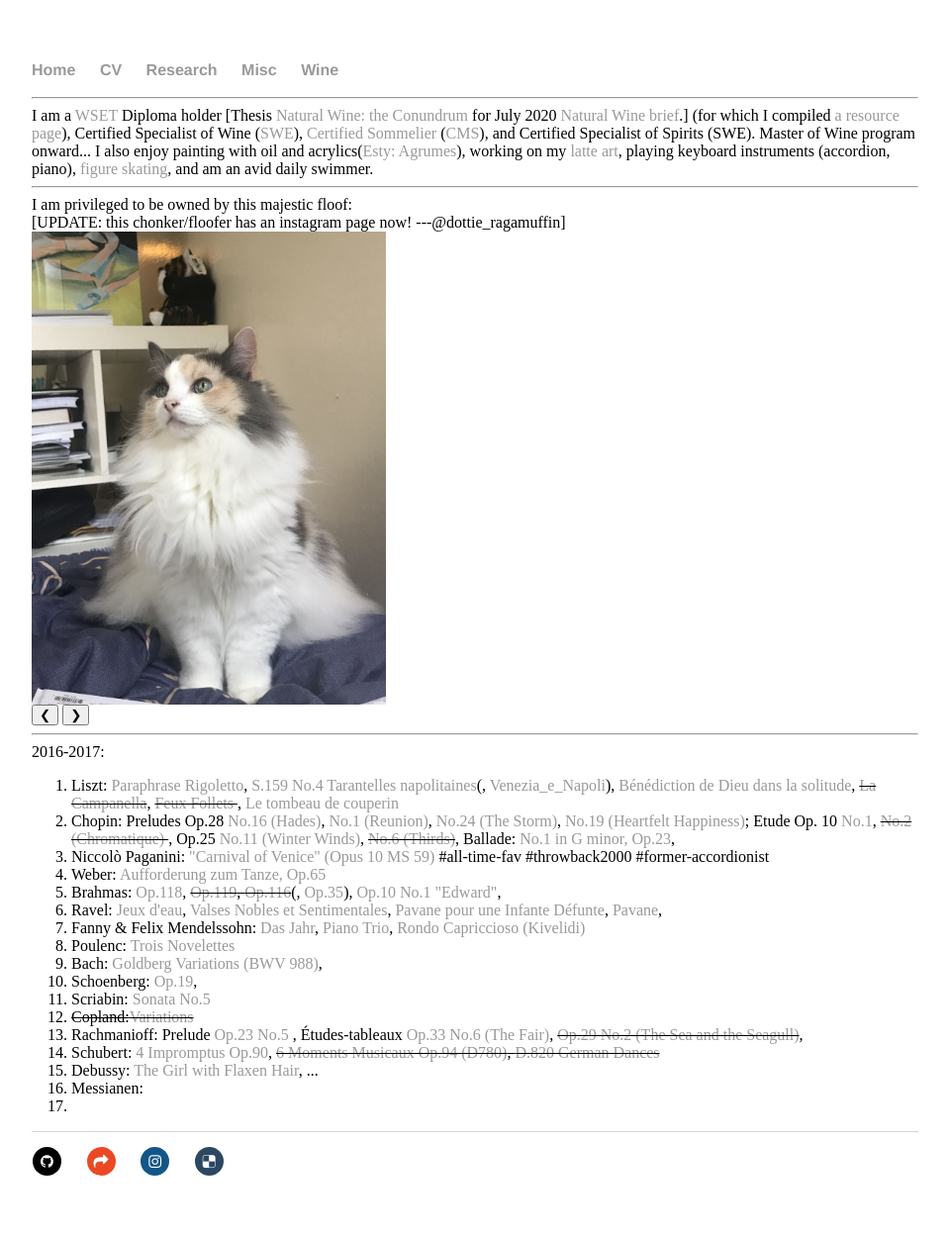
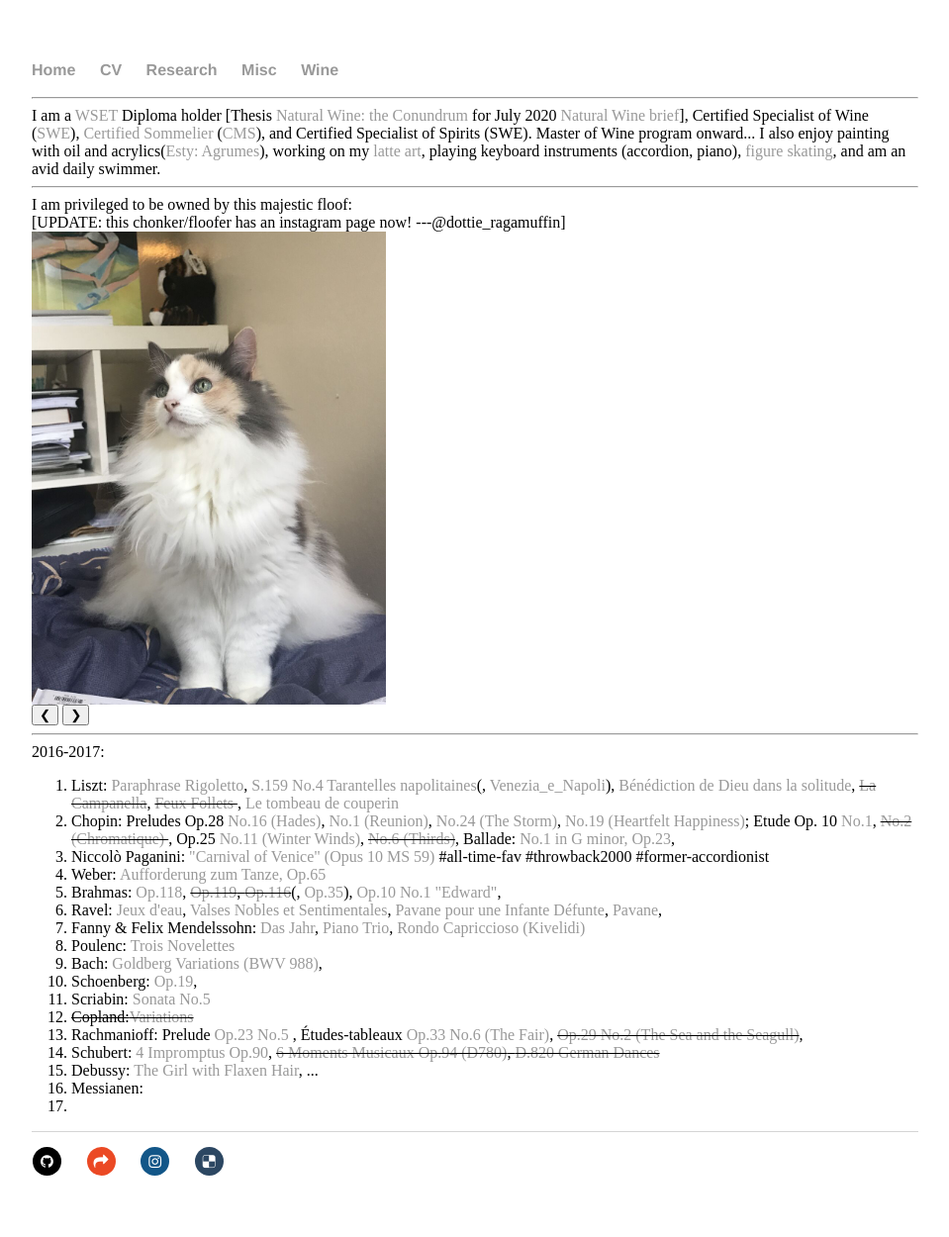
Before and after one commit to shenglih/shenglih.github.io, a Jekyll site: the page built from misc/index.html, in a window 1280 px wide. Shown: the whole page at 99% size, without its empty margins (160-1119 px from the left). Built offline with Jekyll 4.4.1, drawn with Linux system fonts in a browser that asks for light colours; comment, search, counter and statistics services are not loaded.

Commit message:
Update index.html

```diff
--- a/misc/index.html
+++ b/misc/index.html
@@ -6,7 +6,7 @@
 
 <div class="blurb">
 
-	I am a <a href="https://www.wsetglobal.com/">WSET</a> Diploma holder [Thesis <a href="/research/D6_July2020_Shengli_Hu.pdf">Natural Wine: the Conundrum</a> for July 2020 <a href="/misc/WSET_L4Diploma_D6_Natural_Wine.pdf">Natural Wine brief</a>.] (for which I compiled <a href="/misc/wine_links.html">a resource page</a>), Certified Specialist of Wine (<a href="http://www.societyofwineeducators.org/">SWE</a>),
+	I am a <a href="https://www.wsetglobal.com/">WSET</a> Diploma holder [Thesis <a href="/research/D6_July2020_Shengli_Hu.pdf">Natural Wine: the Conundrum</a> for July 2020 <a href="/misc/WSET_L4Diploma_D6_Natural_Wine.pdf">Natural Wine brief</a>], Certified Specialist of Wine (<a href="http://www.societyofwineeducators.org/">SWE</a>),
 	<a href="https://tinyurl.com/y4zusmuc">Certified Sommelier</a> (<a href="https://www.mastersommeliers.org">CMS</a>), and Certified Specialist of Spirits (SWE). Master of Wine program onward...
 
 	I also enjoy painting with oil and acrylics(<a href="">Esty: Agrumes</a>), working on my<a href="https://dl.orangedox.com/rn378g"> latte art</a>, playing keyboard instruments (accordion, piano), <a href="/misc/skating.html">figure skating</a>, and am an avid daily swimmer.</li>
```
